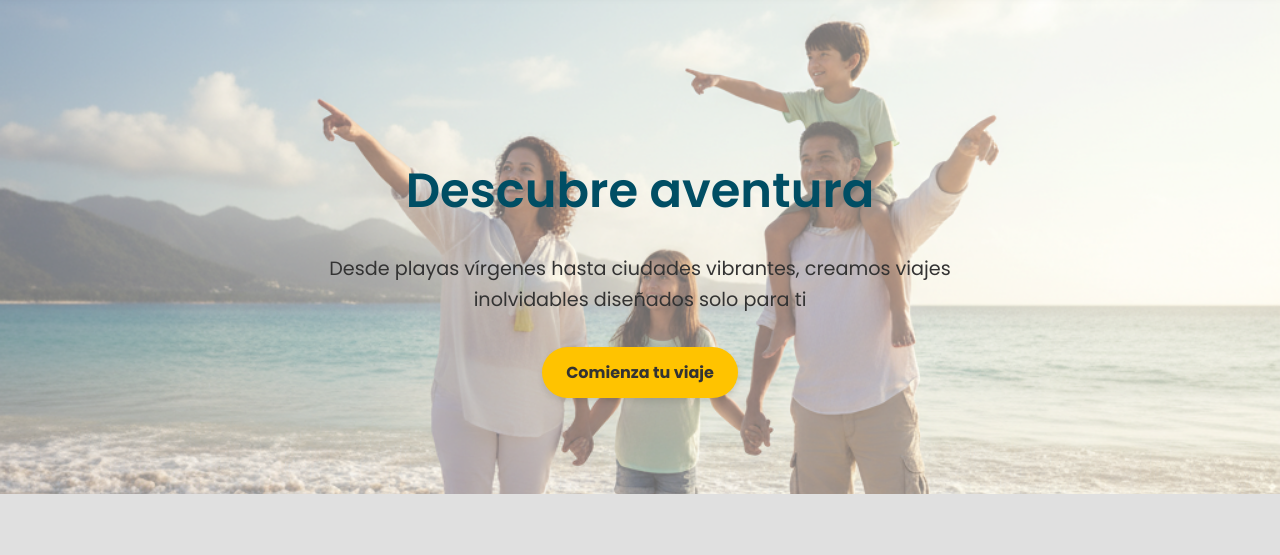
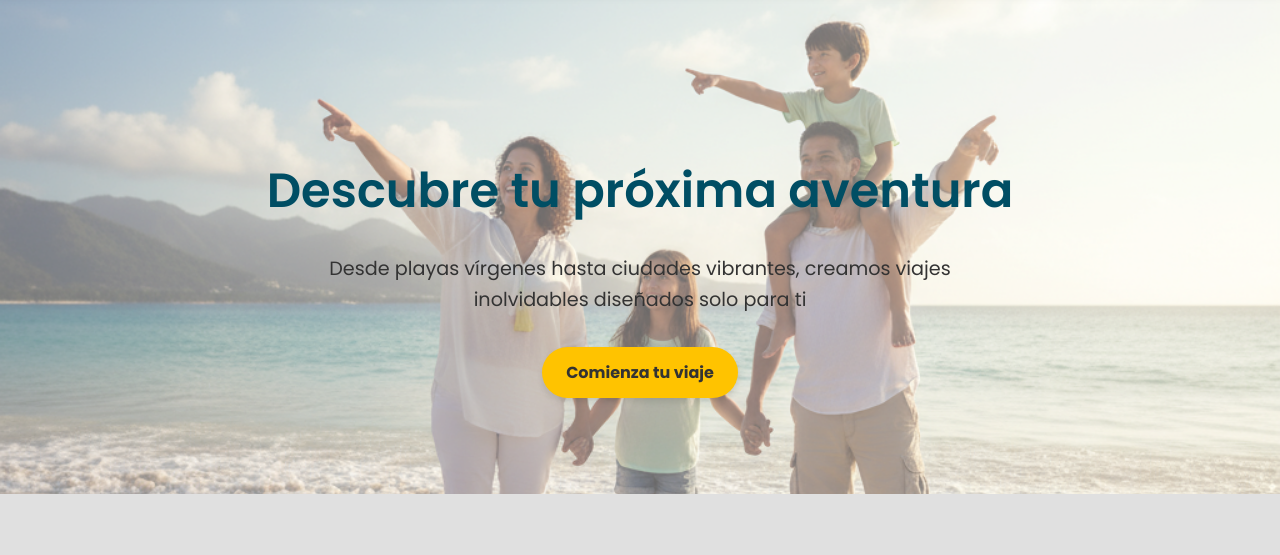
Before and after one commit to DessireZavala/NeoTripsWeb, a plain HTML site: page index.html in a window 1280 px wide. Shown: the part 87-642 px from the top of the page. Drawn offline with Linux system fonts and the light colour scheme.

Commit message:
vadenuez

```diff
--- a/index.html
+++ b/index.html
@@ -27,7 +27,7 @@
     <!-- Hero Section -->
     <section class="hero">
         <div class="container">
-            <h1>Descubre aventura</h1>
+            <h1>Descubre tu próxima aventura</h1>
             <p>Desde playas vírgenes hasta ciudades vibrantes, creamos viajes inolvidables diseñados solo para ti</p>
             <a href="#contact" class="btn">Comienza tu viaje</a>
         </div>
```
